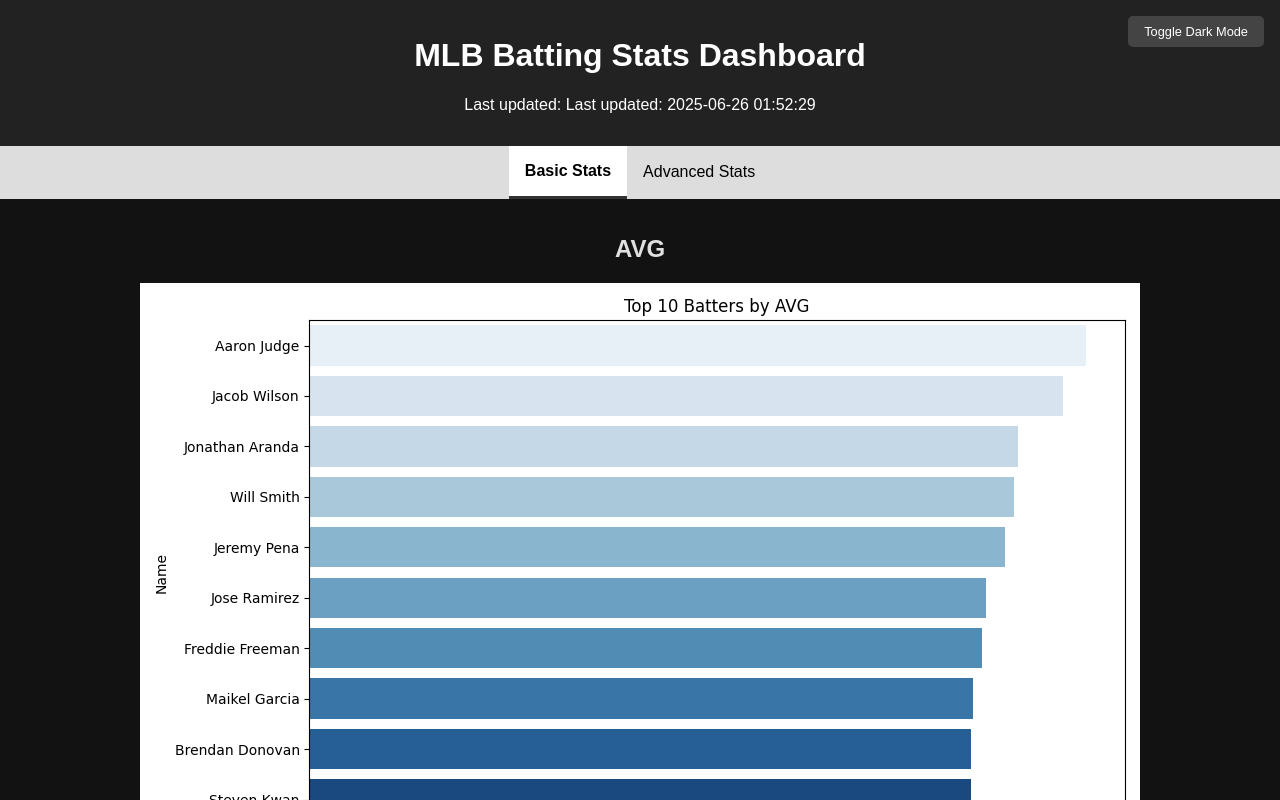
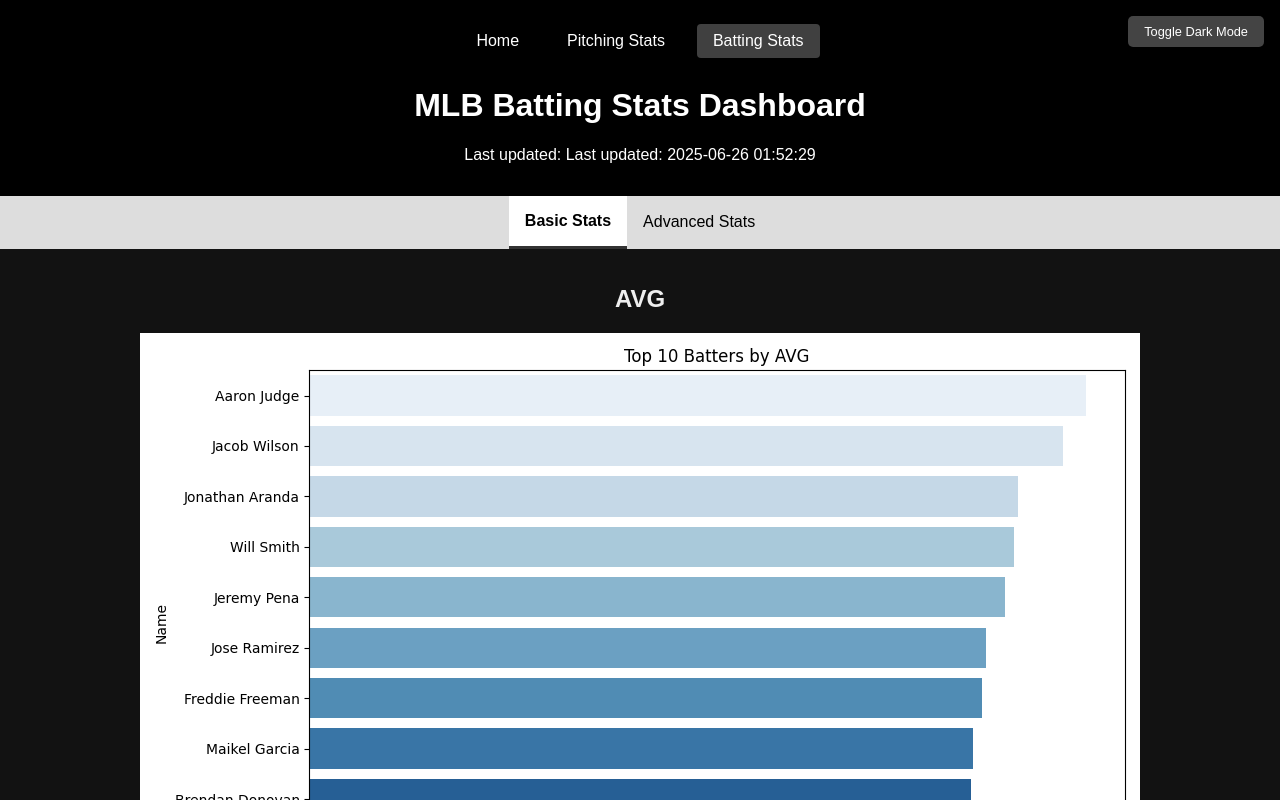
Before and after one commit to jjesse/baseball_stats, a plain HTML site: page docs/batting.html in a window 1280 px wide. Both pictures are taken after a click on the button "Toggle Dark Mode". Shown: the top 800 px of the page. Drawn offline with Linux system fonts and the light colour scheme.

Commit message:
working on consistent header and consistent dark mode issue #8

```diff
--- a/docs/batting.html
+++ b/docs/batting.html
@@ -1,28 +1,42 @@
 <!DOCTYPE html>
-<html lang="en">
+<html lang="en" data-theme="light">
 <head>
   <meta charset="UTF-8" />
   <meta name="viewport" content="width=device-width, initial-scale=1.0" />
   <title>MLB Batting Stats Dashboard</title>
   <style>
+    :root {
+      --bg: #f9f9f9;
+      --text: #333;
+      --header-bg: #222;
+      --nav-bg: #222;
+      --link-hover: rgba(255, 255, 255, 0.1);
+      --link-active: rgba(255, 255, 255, 0.2);
+    }
+
+    [data-theme='dark'] {
+      --bg: #121212;
+      --text: #eee;
+      --header-bg: #000;
+      --nav-bg: #000;
+      --link-hover: rgba(255, 255, 255, 0.15);
+      --link-active: rgba(255, 255, 255, 0.25);
+    }
+
     body {
       font-family: Arial, sans-serif;
       margin: 0;
       padding: 0;
-      background-color: #f4f4f4;
-      color: #333;
+      background-color: var(--bg);
+      color: var(--text);
       transition: background-color 0.3s, color 0.3s;
     }
     header {
-      background-color: #222;
+      background-color: var(--header-bg);
       color: #fff;
       padding: 1rem;
       text-align: center;
       position: relative;
-    }
-    .dark-mode body {
-      background-color: #121212;
-      color: #e0e0e0;
     }
     .tabs {
       display: flex;
@@ -75,6 +89,31 @@
       font-size: 0.8rem;
       border-radius: 5px;
     }
+
+    .nav-bar {
+      background-color: var(--nav-bg);
+      padding: 0.5rem;
+      display: flex;
+      justify-content: center;
+      gap: 1rem;
+      transition: background-color 0.3s;
+    }
+
+    .nav-bar a {
+      color: white;
+      text-decoration: none;
+      padding: 0.5rem 1rem;
+      border-radius: 4px;
+      transition: background-color 0.2s;
+    }
+
+    .nav-bar a:hover {
+      background-color: var(--link-hover);
+    }
+
+    .nav-bar a.active {
+      background-color: var(--link-active);
+    }
   </style>
   <script>
     function switchTab(tabName) {
@@ -87,13 +126,15 @@
     }
 
     function toggleTheme() {
-      const darkMode = document.documentElement.classList.toggle('dark-mode');
-      localStorage.setItem('theme', darkMode ? 'dark' : 'light');
+      const current = document.documentElement.getAttribute("data-theme");
+      const next = current === "dark" ? "light" : "dark";
+      document.documentElement.setAttribute("data-theme", next);
+      localStorage.setItem("theme", next);
     }
 
     window.onload = () => {
       if (localStorage.getItem('theme') === 'dark') {
-        document.documentElement.classList.add('dark-mode');
+        document.documentElement.setAttribute("data-theme", "dark");
       }
       switchTab("basic");
       fetch("last_updated.txt")
@@ -106,6 +147,11 @@
 </head>
 <body>
   <header>
+    <div class="nav-bar">
+      <a href="index.html">Home</a>
+      <a href="pitching.html">Pitching Stats</a>
+      <a href="batting.html" class="active">Batting Stats</a>
+    </div>
     <h1>MLB Batting Stats Dashboard</h1>
     <p id="last-updated">Loading update time...</p>
     <button class="theme-toggle" onclick="toggleTheme()">Toggle Dark Mode</button>
```
Also changed, not shown: docs/index.html (+29 -0 lines), docs/pitching.html (+56 -6 lines).
